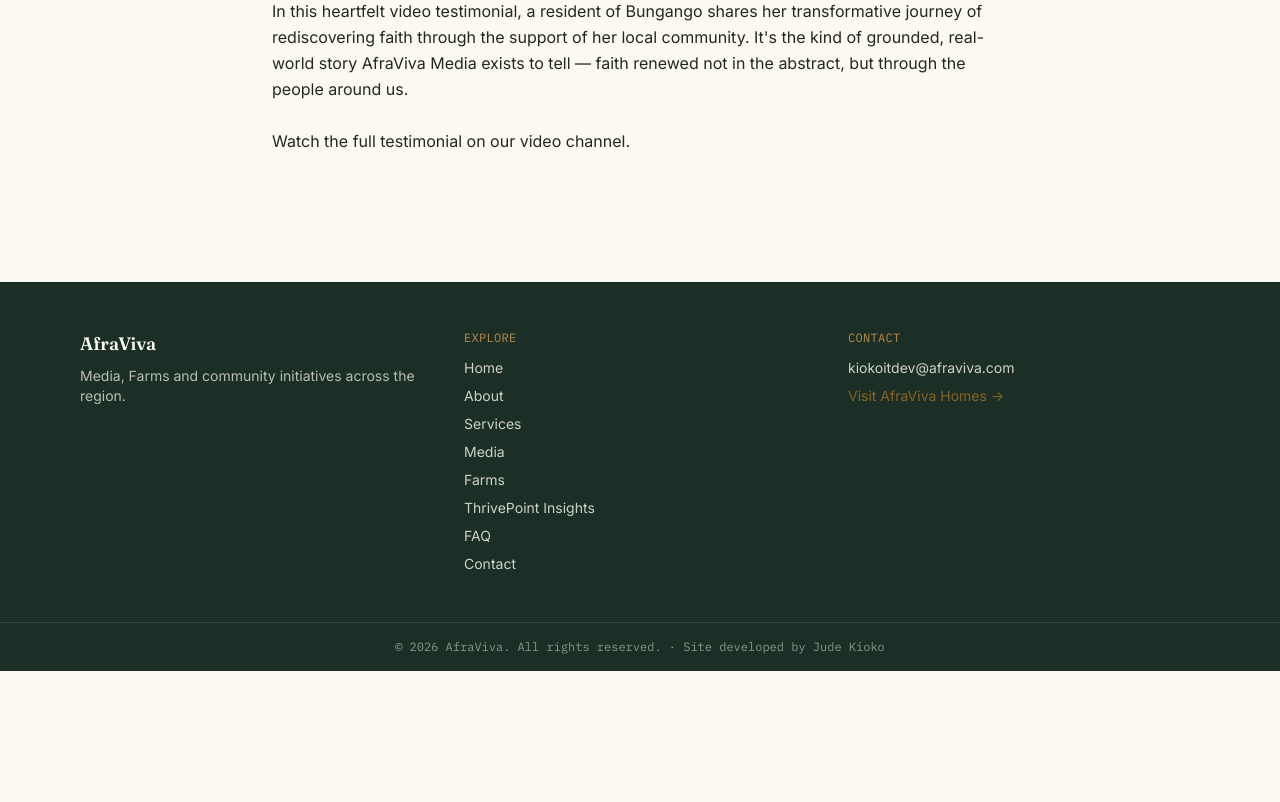
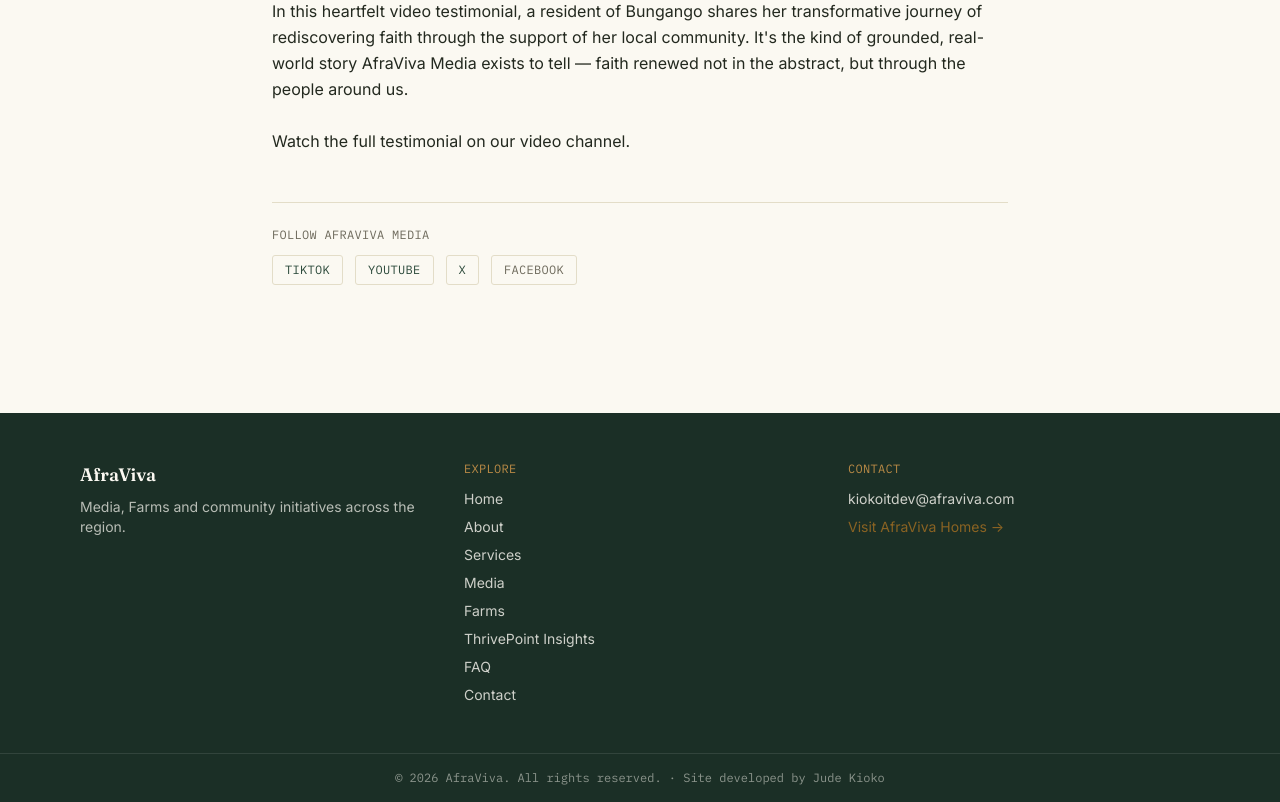
Before and after one commit to judekioko/afraviva-platform, a Django app: a page that uses media_hub/templates/media_hub/detail.html in a window 1280 px wide. Shown: the part 275-1077 px from the top of the page. Before the commit the page ends 946 px from the top, so only its background shows below. Run offline with Django 5.2, Linux system fonts and the light colour scheme; data comes from the database, SQL or seed files in the repository; style sheets or scripts are compiled from the project's sources.

Commit message:
Add AfraViva Media's TikTok, YouTube and X social links
Facebook omitted for now — "Afraviva media" is a display name, not a
URL slug, so linking it needs the exact page URL to avoid a wrong or
dead link.

Co-Authored-By: Claude Sonnet 5 <noreply@anthropic.com>

```diff
--- a/corporate/context_processors.py
+++ b/corporate/context_processors.py
@@ -17,4 +17,9 @@ def site_nav(request):
             {"label": "Contact", "url": "corporate:contact"},
         ],
         "HOMES_URL": "https://homes.afraviva.com",
+        "MEDIA_SOCIAL_LINKS": [
+            {"label": "TikTok", "url": "https://www.tiktok.com/@afravivamedia"},
+            {"label": "YouTube", "url": "https://www.youtube.com/@AfravivaMedia"},
+            {"label": "X", "url": "https://x.com/AfravivaMedia"},
+        ],
     }
--- a/media_hub/templates/media_hub/detail.html
+++ b/media_hub/templates/media_hub/detail.html
@@ -10,5 +10,15 @@
     <img src="{{ post.cover_image.url }}" alt="{{ post.title }}" class="w-full rounded mb-8">
   {% endif %}
   <div class="prose text-ink-soft leading-relaxed whitespace-pre-line">{{ post.body }}</div>
+
+  <div class="mt-12 pt-6 border-t border-line">
+    <p class="font-mono text-xs uppercase tracking-wide text-muted mb-3">Follow AfraViva Media</p>
+    <div class="flex gap-3 flex-wrap font-mono text-xs uppercase tracking-wide">
+      {% for social in MEDIA_SOCIAL_LINKS %}
+        <a href="{{ social.url }}" target="_blank" rel="noopener" class="px-3 py-1.5 border border-line rounded text-forest hover:border-gold hover:text-gold-text">{{ social.label }}</a>
+      {% endfor %}
+      <span class="px-3 py-1.5 border border-line rounded text-muted" title="Facebook link pending">Facebook</span>
+    </div>
+  </div>
 </article>
 {% endblock %}
```
Also changed, not shown: media_hub/templates/media_hub/list.html (+8 -1 lines).
